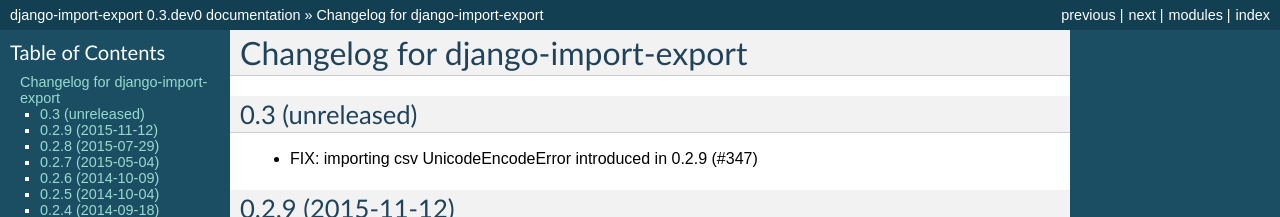
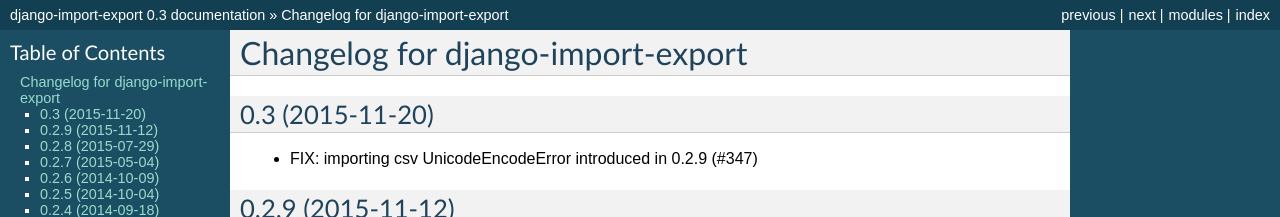
Before and after one commit to django-import-export/django-import-export, a Sphinx documentation site: the page built from docs/changelog.rst, in a window 1280 px wide and 900 px high. Shown: the top 217 px of the window. Built offline with Sphinx 7.4.7, drawn with Linux system fonts in a browser that asks for light colours; some of the changed text lies outside the part shown.

Commit message:
Preparing release 0.3

```diff
--- a/docs/changelog.rst
+++ b/docs/changelog.rst
@@ -1,7 +1,7 @@
 Changelog for django-import-export
 ==================================
 
-0.3 (unreleased)
+0.3 (2015-11-20)
 ----------------
 
 - FIX: importing csv UnicodeEncodeError introduced in 0.2.9 (#347)
--- a/import_export/__init__.py
+++ b/import_export/__init__.py
@@ -1 +1 @@
-__version__ = '0.3.dev0'
+__version__ = '0.3'
```
